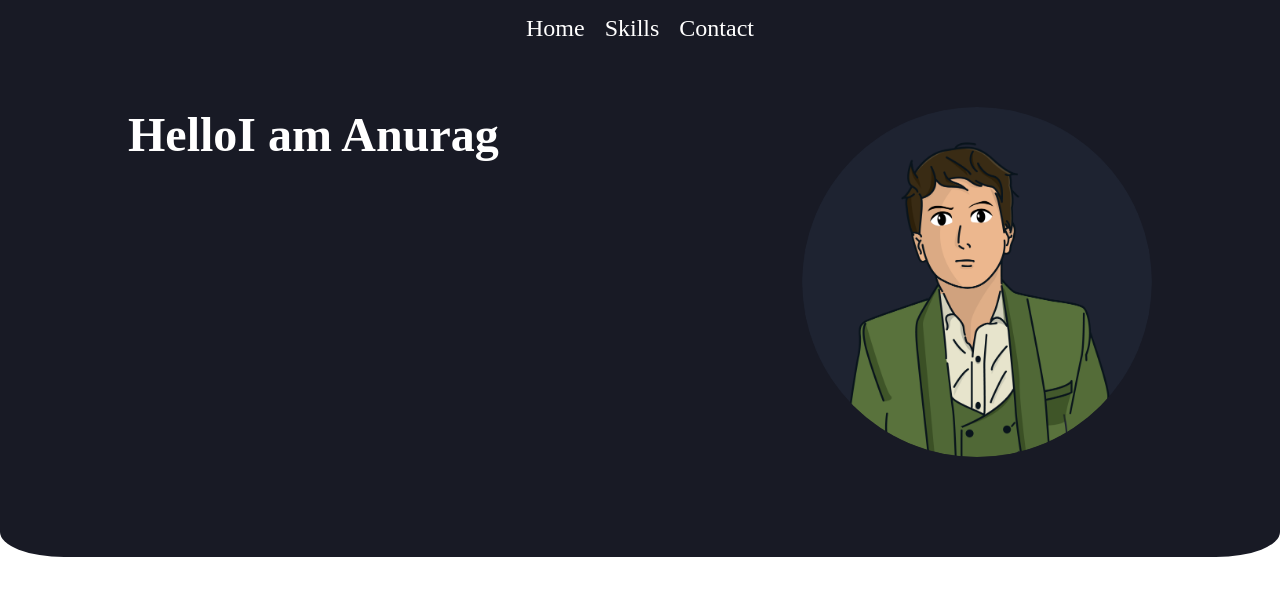
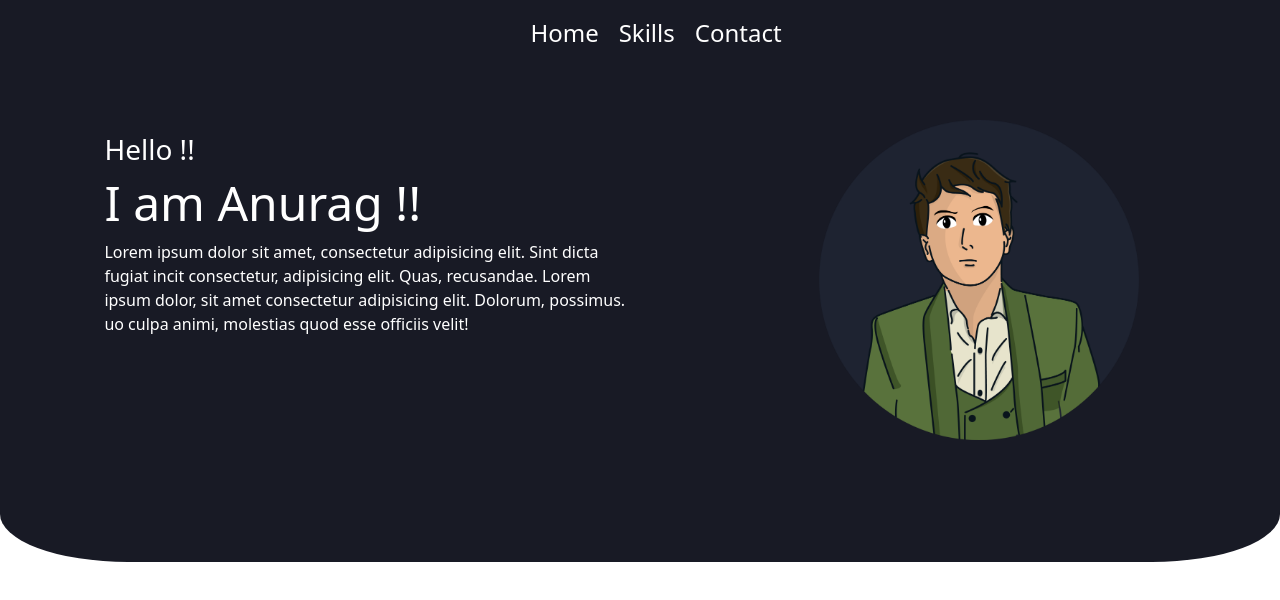
Before and after one commit to Anurag-Singh-Rajput/portfolio, a React (Create React App) app: page / in a window 1280 px wide. Shown: the top 600 px of the page. Built offline with nearby package versions, Linux system fonts and the light colour scheme.

Commit message:
homepage fix

```diff
--- a/public/index.html
+++ b/public/index.html
@@ -3,6 +3,7 @@
   <head>
     <title>Anurag Singh</title>
     <link rel="stylesheet" href="styles.css" />
+    <link rel="stylesheet" href="https://cdn.jsdelivr.net/npm/bootstrap@5.0.2/dist/css/bootstrap.min.css" integrity="sha384-EVSTQN3/azprG1Anm3QDgpJLIm9Nao0Yz1ztcQTwFspd3yD65VohhpuuCOmLASjC" crossorigin="anonymous">
   </head>
 
   <body>
--- a/public/styles.css
+++ b/public/styles.css
@@ -3,6 +3,7 @@
   padding: 0;
 }
 
+/* Navbar Component  */
 .navbar-class {
   background-color: #181a25;
   text-align: center;
@@ -23,21 +24,22 @@
 .home-section {
   background-color: #181a25;
   color: white;
-  height: 500px;
-  border-radius: 0 0 5% 5%;
+  padding: 3%;
+  height: 480px;
+  border-radius: 0 0 10% 10%;
+  text-align: left;
 }
 .home-section h1 {
-  position: relative;
-  float: left;
-  left: 10%;
-  top: 10%;
   font-size: 3rem;
 }
+
+.home-text {
+  padding: 2% 0 0 15%;
+}
+
 .avatar-img {
-  position: relative;
-  height: 70%;
-  border-radius: 50%;
-  float: right;
-  right: 10%;
-  top: 10%;
+  width: 30%;
+  position: absolute;
+  padding-right: 5%;
+  right: 6%;
 }
--- a/src/Components/Home.jsx
+++ b/src/Components/Home.jsx
@@ -2,11 +2,18 @@ import React from "react";
 import vectorPortrait from "../images/avatar-green.png";
 function Home(){
     return(
-        <div className = "home-section">
-            <h1>Hello</h1>
-            <h1>I am Anurag</h1>
-
-            <img className = "avatar-img" alt = "avatar-img" src = {vectorPortrait} />
+        <div className = "home-section container-fluid">
+        <div class="row">
+      <div class="col-lg-6">
+        <div className = "home-text"><h3>Hello !!</h3>
+        <h1 >I am Anurag !!</h1>
+        <p class="para">Lorem ipsum dolor sit amet, consectetur adipisicing elit. Sint dicta fugiat incit consectetur, adipisicing elit. Quas, recusandae. Lorem ipsum dolor, sit amet consectetur adipisicing elit. Dolorum, possimus. uo culpa animi, molestias quod esse officiis velit!</p>
+        </div>
+      </div>
+      <div class="col-lg-6">
+        <img class="avatar-img" src= {vectorPortrait} alt="avatar-img" />
+      </div>
+    </div>
         </div>
     );
 }
```
